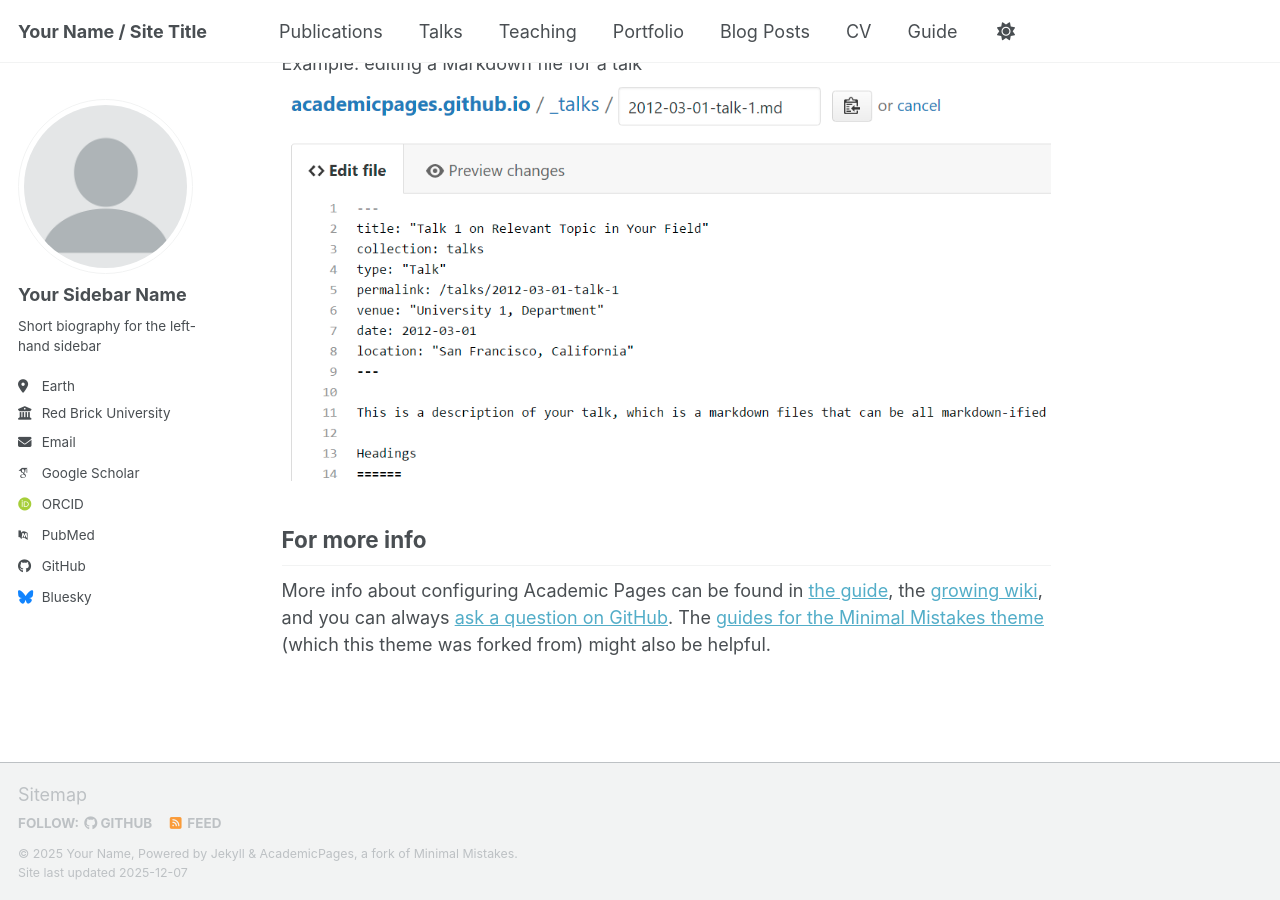
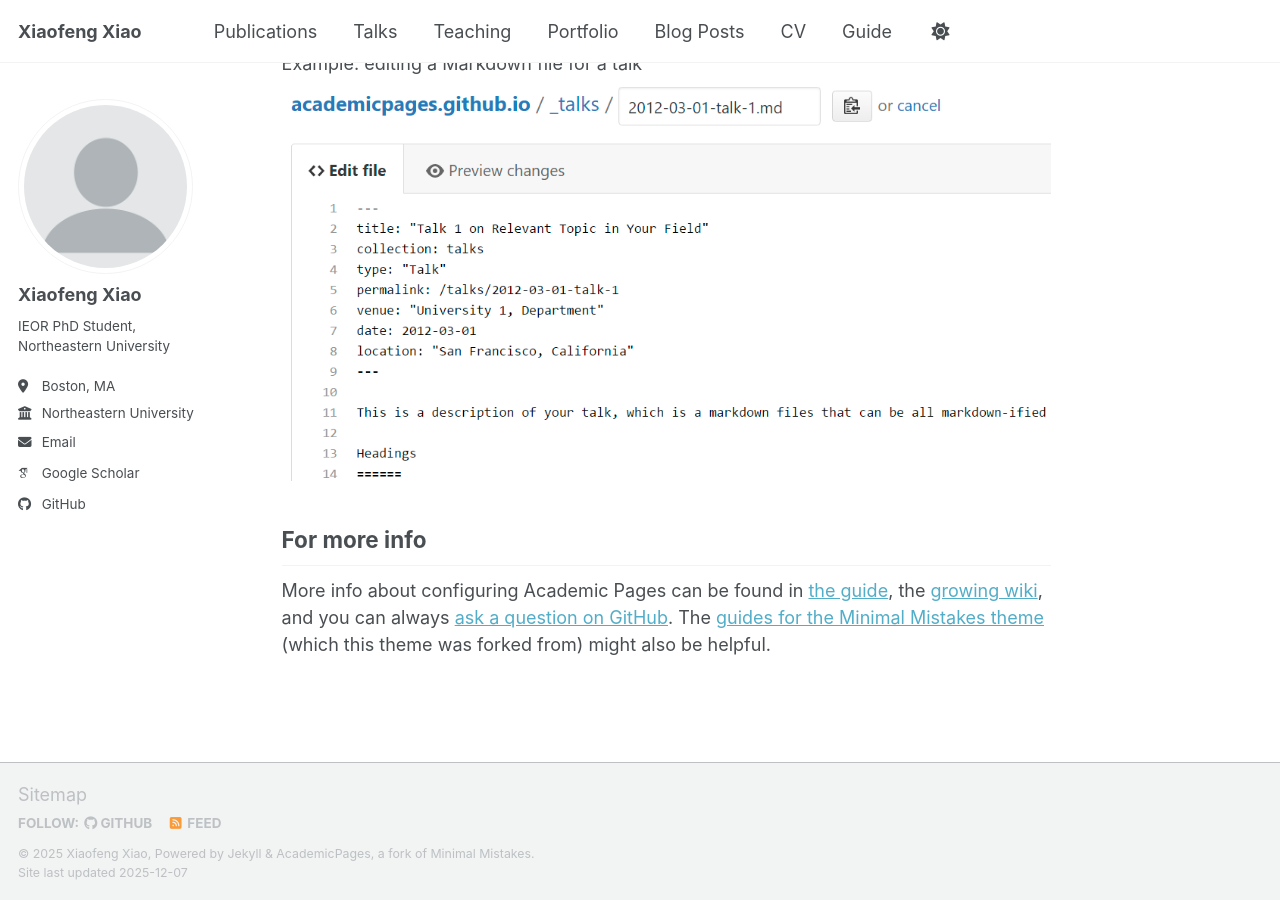
Before and after one commit to xx987/xx987.github.io, a Jekyll site: the page built from _pages/about.md, in a window 1280 px wide and 900 px high, scrolled down 2718 px. Built offline with Jekyll 4.4.1, drawn with Linux system fonts in a browser that asks for light colours; some web fonts are replaced; a script bundle is joined from its source files by our own code; library files that are not in the unit come from our copies.

Commit message:
Update _config.yml

```diff
--- a/_config.yml
+++ b/_config.yml
@@ -9,14 +9,14 @@
 # Basic Site Settings
 locale                   : "en-US"
 site_theme               : "default" # Currently available options are "default", "air"
-title                    : "Your Name / Site Title"
+title                    : "Xiaofeng Xiao"
 title_separator          : "-"
-name                     : &name "Your Name"
-description              : &description "Your Name's academic portfolio"   # Update this with a general description of your site, this is the default if not overridden by a page
-url                      : https://academicpages.github.io # The base hostname & protocol for your site e.g. "https://[your GitHub username].github.io",
+name                     : &name "Xiaofeng Xiao"
+description              : &description "Xiaofeng's academic portfolio"   # Update this with a general description of your site, this is the default if not overridden by a page
+url                      : https://xx987.github.io # The base hostname & protocol for your site e.g. "https://[your GitHub username].github.io",
                                                            # or if you already have some other page hosted on Github then use "https://[your GitHub username].github.io/[Your Repo Name]"
 baseurl                  : "" # the subpath of your site, e.g. "/blog"
-repository               : "academicpages/academicpages.github.io"
+repository               : "xx987/xx987.github.io"
 
 # Site Author - The following control what appear as part of the author content on the side bar.
 #               If a field is blank the icon and link will not appear, otherwise it will be shown.
@@ -24,63 +24,27 @@ repository               : "academicpages/academicpages.github.io"
 author:
   # Biographic information
   avatar           : "profile.png"
-  name             : "Your Sidebar Name"
+  name             : "Xiaofeng Xiao"
   pronouns         : # example: "she/her"
-  bio              : "Short biography for the left-hand sidebar"
-  location         : "Earth"
-  employer         : "Red Brick University"
+  bio              : "IEOR PhD Student, Northeastern University"
+  location         : "Boston, MA"
+  employer         : "Northeastern University"
   uri              : # URL
-  email            : "none@example.org"
+  email            : "xiao.xiaof@northeastern.edu"
 
   # Academic websites
   academia         : # URL
   arxiv            : # URL - Update with the correct link to your profile
-  googlescholar    : "https://scholar.google.com/citations?user=PS_CX0AAAAAJ"
-  inspire-hep      : # URL
-  impactstory      : # URL
-  orcid            : "https://orcid.org/yourorcidurl"
-  semantic         : # URL
-  ssrn             : # URL
-  pubmed           : "https://www.ncbi.nlm.nih.gov/pubmed/?term=john+snow"
-  researchgate     : # URL
-  scopus           : # URL
-  zotero           : # URL
+  googlescholar    : "https://scholar.google.com/citations?user=dBEB9RoAAAAJ&hl=en"
+
 
 
   # Repositories and software development
-  bitbucket        : # Username - Update with your username on the site
-  codepen          : # Username
-  dribbble         : # Username
-  github           : "academicpages"
-  kaggle           : # Username
-  stackoverflow    : # User number or user number and name (i.e., use "1" or "1/jeff-atwood")
+
+  github           : "xx987"
 
   # Social media
-  artstation       : # Username
-  bluesky          : "bsky.app" # Replace this with you Bluesky username
-  facebook         : # Username
-  flickr           : # Username
-  foursquare       : # Username
-  goodreads        : # Username
-  google_plus      : # Username
-  keybase          : # Username
-  instagram        : # Username
-  lastfm           : # Username
-  linkedin         : # Username
-  mastodon         : # URL
-  medium           : # URL
-  pinterest        : # Username
-  soundcloud       : # Username
-  steam            : # Username
-  telegram         : # URL
-  tumblr           : # Username
-  twitter          : # Username for X / Twitter
-  vine             : # Username
-  weibo            : # Username
-  wikipedia        : # Username
-  xing             : # Username
-  youtube          : # Username
-  zhihu            : # Username
+
 
 # Publication Category - The following the list of publication categories and their headings
 publication_category:
```
